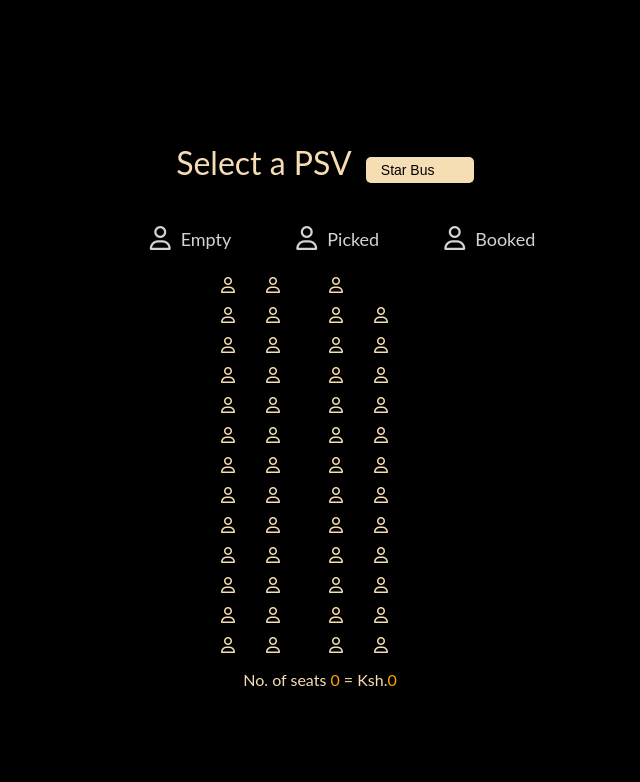
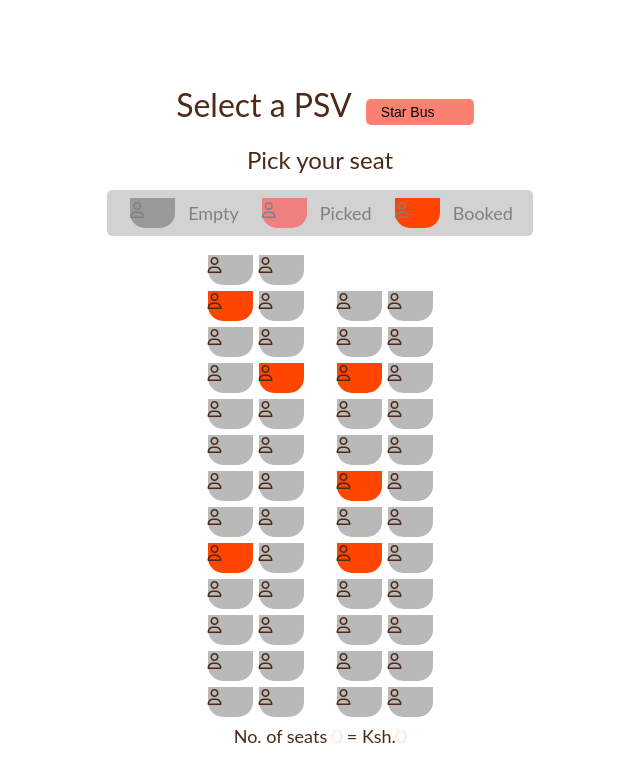
Before and after one commit to t-muthuri/phase-1-project-stage, a plain HTML site: page index.html in a window 1280 px wide. Shown: the whole page, without its empty margins (320-960 px from the left). Drawn offline with Linux system fonts and the light colour scheme.

Commit message:
Rough draft

```diff
--- a/index.html
+++ b/index.html
@@ -78,29 +78,30 @@
             <option value="50">Walokana</option>
         </select>
     </div>
+    <label class = "available-seats">Pick your seat</label>
     <ul class = legend>
         <li>
-            <div class="seat empty"></div>
-            <i class="fa-regular fa-user fa-xl"></i>
+            <div class="seat empty">
+                <i class="fa-regular fa-user fa-xl"></i>
+            </div>
             <small>Empty</small>
         </li>
         <li>
-            <div class="seat picked"></div>
-            <i class="fa-regular fa-user fa-xl"></i>
+            <div class="seat picked">
+                <i class="fa-regular fa-user fa-xl"></i>
+            </div>
             <small>Picked</small>
         </li>
         <li>
-            <div class="seat booked"></div>
-            <i class="fa-regular fa-user fa-xl"></i>
+            <div class="seat booked">
+                <i class="fa-regular fa-user fa-xl"></i>
+            </div>
             <small>Booked</small>
         </li>
     </ul>
     <div class="vehicle">
         <div class="windscreen"></div>
         <div class="row">
-            <div class="seat">
-                <i class="fa-regular fa-user"></i>
-            </div>
             <div class="seat">
                 <i class="fa-regular fa-user"></i>
             </div>
--- a/style.css
+++ b/style.css
@@ -5,15 +5,35 @@ Booking page- selecting icons on page
 Review page - submitting form, like and rating buttons
 */
 
+.hscreen{
+    height: 100vh;
+}
+
+.wscreen{
+    width: 100vw;
+}
+
+.hfull {
+    height: 100%;
+}
+
+wfull {
+    width: 100%;
+}
+
+.flex {
+    display:flex;
+}
+
 *{
     box-sizing: border-box;
 }
 
 body{
-    background-color: #000;
+    background-color: #fff;
     display: flex;
     flex-direction: column;
-    color: wheat;
+    color: rgb(78, 41, 23);
     align-items: center;
     justify-content: center;
     height: 100vh;
@@ -21,12 +41,14 @@ body{
 }
 
 .seat{
-    /* background-color: wheat; */
+    background-color: rgba(0, 0, 0, 0.274);
     height: 30px;
     width: 45px;
-    /* margin: 3px; */
-    /* border-top-left-radius: 10px;
-    border-top-right-radius: 10px; */
+    margin: 3px;
+    /* border-top-left-radius: 15px;
+    border-top-right-radius: 15px; */
+    border-bottom-left-radius: 15px;
+    border-bottom-right-radius: 15px;
 }
 
 .row{
@@ -38,7 +60,7 @@ body{
 }
 
 .matatu-vehicle select{
-    background-color: wheat;
+    background-color: salmon;
     border: 0;
     border-radius: 5px;
     font-size: 14px;
@@ -49,26 +71,22 @@ body{
     appearance: none;
 }
 
-.fa-regular .fa-user{
-    font-size: fa-xl;
-}
-
-/* .seat.picked{
+.seat.picked{
     background-color: lightcoral;
 }
 
 .seat.booked{
     background-color: orangered;
 
-} */
+}
 
 .seat:nth-of-type(2){
-    margin-right: 18px;
+    margin-right: 30px;
 }
 
 .seat:not(.booked):hover{
     cursor: pointer;
-    transform: scale (1.2);
+    transform: scale (3);
 }
 
 .legend .seat:not(.booked):hover{
@@ -77,10 +95,10 @@ body{
 }
 
 .legend {
-    background-color: rgba(0, 0, 0, 0.1);
+    background-color: rgba(0, 0, 0, 0.178);
     padding: 5px 10px;
     border-radius: 5px;
-    color: lightgray;
+    color: gray;
     list-style-type: none;
     display: flex;
     justify-content: space-between;
@@ -109,5 +127,20 @@ p.text {
 }
 
 p.text span {
-    color: orange;
+    color: rgb(255, 85, 0);
+    font-size: large;
+    font-weight: 200;
 }
+
+p.text {
+    font-size: large;
+}
+
+.seat i{
+    font-size: 1em;
+    /* padding: 5px 15px; */
+}
+
+.available-seats {
+    font-size: x-large;
+}
```
